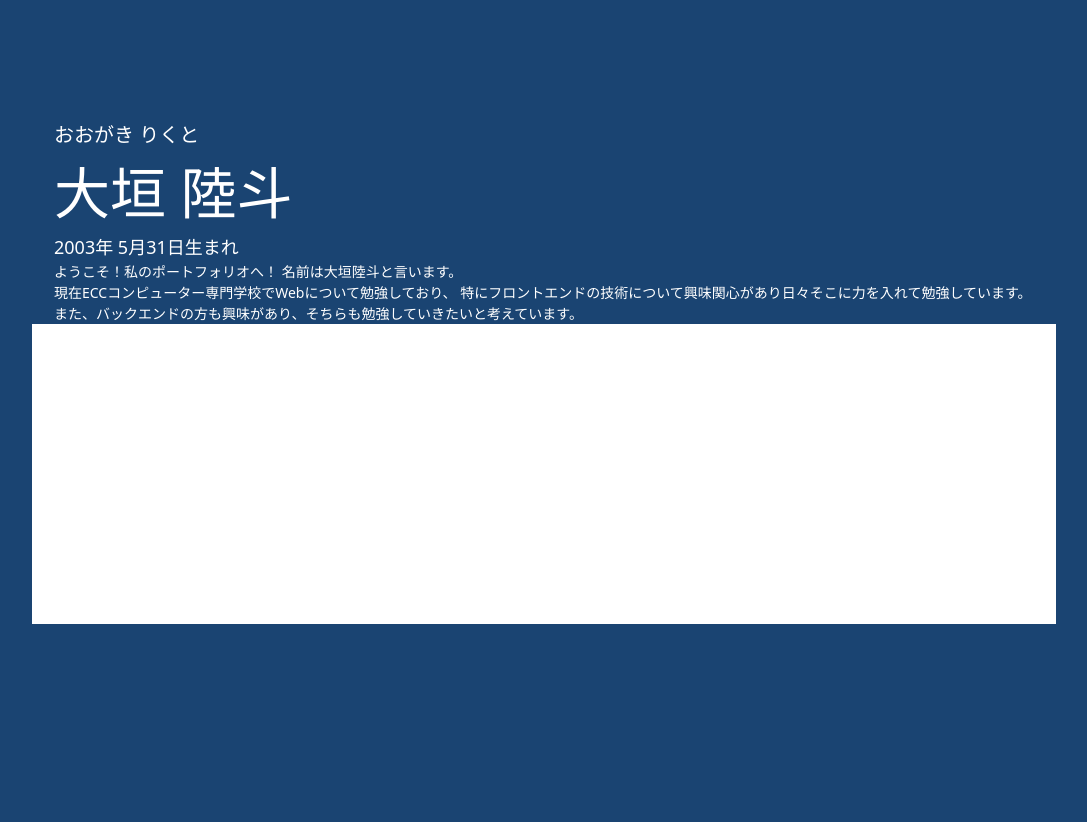
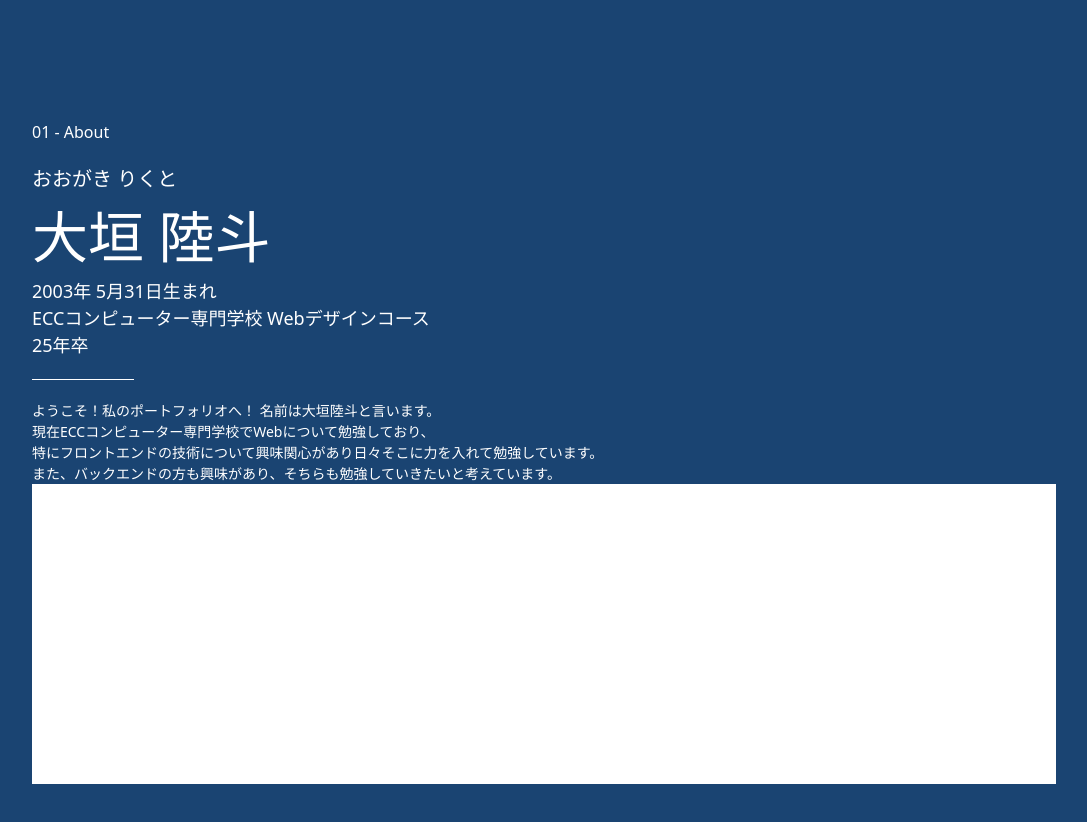
Before and after one commit to RikutoOgaki/FirstPortfolio, a Next.js app: page / in a window 1280 px wide. Shown: the part 680-1502 px from the top of the page, without its empty margins (96-1183 px from the left). Before the commit the page ends 1354 px from the top, so only its background shows below. Built offline with nearby package versions, Linux system fonts and the light colour scheme.

Commit message:
firstportfolio add

```diff
--- a/src/components/ProfileBlock.tsx
+++ b/src/components/ProfileBlock.tsx
@@ -4,13 +4,17 @@ export default function ProfileBlock() {
     return (
         <>
             <Box as='section'>
-                <Flex flexDir={'column'} justifyContent={'flex-start'} marginLeft={'15rem'}>
+                <Flex flexDir={'column'} justifyContent={'flex-start'} marginLeft={'10%'} marginRight={'10%'}>
+                    <Text as={'h2'} color={'#fff'} marginBottom={'2rem'} fontSize={'1.6rem'}>01 - About</Text>
                     <Text as={'p'} color={'#fff'} fontSize={'2rem'}>おおがき りくと</Text>
                     <Text as={'p'} color={'#fff'} fontSize={'5.6rem'}>大垣 陸斗</Text>
                     <Text as={'p'} color={'#fff'} fontSize={'1.8rem'}>2003年 5月31日生まれ</Text>
+                    <Text as={'p'} color={'#fff'} fontSize={'1.8rem'}>ECCコンピューター専門学校 Webデザインコース</Text>
+                    <Text as={'p'} color={'#fff'} fontSize={'1.8rem'}>25年卒</Text>
+                    <Text as={'p'} w={'10%'} borderBottom={'1px solid #fff'} margin={'2rem 0 2rem 0'}></Text>
                     <Text as={'p'} color={'#fff'} fontSize={'1.4rem'}>
                         ようこそ！私のポートフォリオへ！
-                        名前は大垣陸斗と言います。<br />現在ECCコンピューター専門学校でWebについて勉強しており、
+                        名前は大垣陸斗と言います。<br />現在ECCコンピューター専門学校でWebについて勉強しており、<br />
                         特にフロントエンドの技術について興味関心があり日々そこに力を入れて勉強しています。<br />
                         また、バックエンドの方も興味があり、そちらも勉強していきたいと考えています。
                     </Text>
--- a/src/pages/index.tsx
+++ b/src/pages/index.tsx
@@ -8,8 +8,10 @@ export default function portfolio() {
   return (
     <>
       <Header />
-      <Name />
-      <Profile />
+      <main>
+        <Name />
+        <Profile />
+      </main>
       <Footer />
     </>
   )
```
